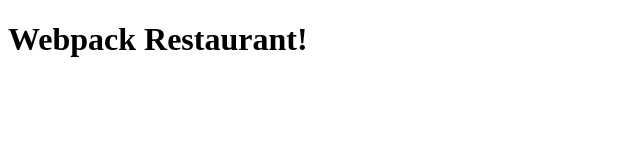
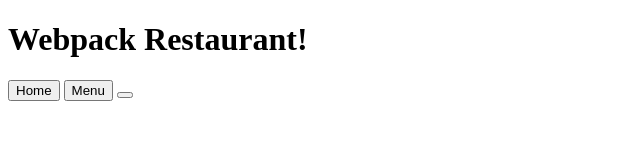
Before and after one commit to CoRine65/restaurant-page, a website built with webpack: page src/index.html in a window 1280 px wide. Shown: the whole page, without its empty margins (0-640 px from the left). Built offline with nearby package versions, Linux system fonts and the light colour scheme.

Commit message:
- add header, nav, and buttons to html

```diff
--- a/src/index.html
+++ b/src/index.html
@@ -7,5 +7,14 @@
 </head>
 <body>
     <h1 id="title">Webpack Restaurant!</h1>
+    <header>
+        <nav>
+            <button id="home-btn"> Home </button>
+            <button id="menu-btn"> Menu </button>
+            <button id="about-btn"></button>
+        </nav>
+    </header>
+
+    <div id="content"></div>
 </body>
 </html>
```
Also changed, not shown: README.md, 1 other file.
